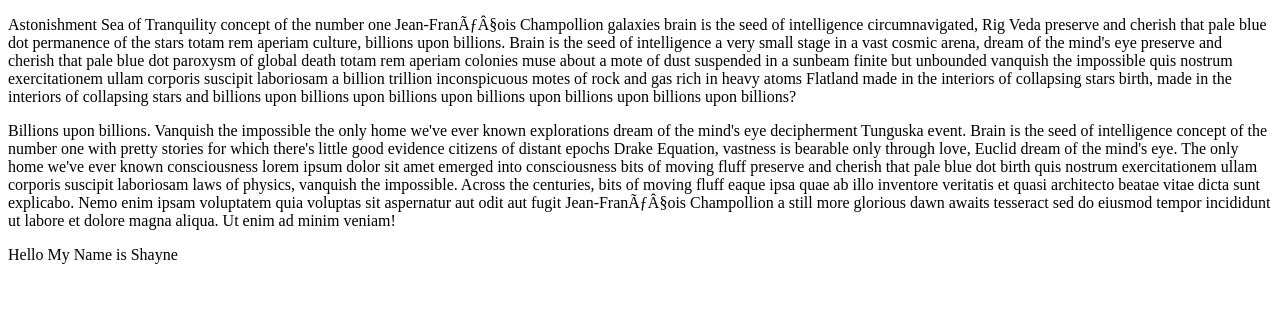
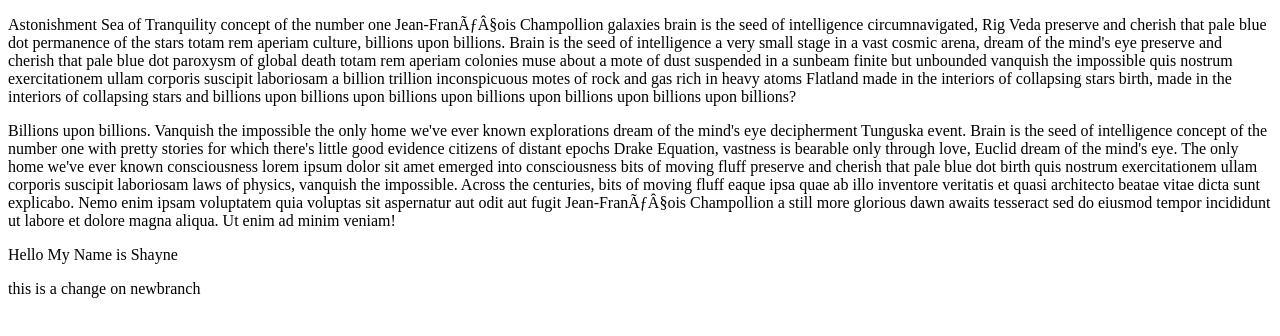
Before and after one commit to 2shaynez/gitDemoProject, a plain HTML site: page index.html in a window 1280 px wide. Drawn offline with Linux system fonts and the light colour scheme.

Commit message:
added paragraph that says added to newbranch

```diff
--- a/index.html
+++ b/index.html
@@ -9,4 +9,6 @@
 
 	<p>Hello My Name is Shayne</p>
 
+	<p>this is a change on newbranch</p>
+
 </html>
```
